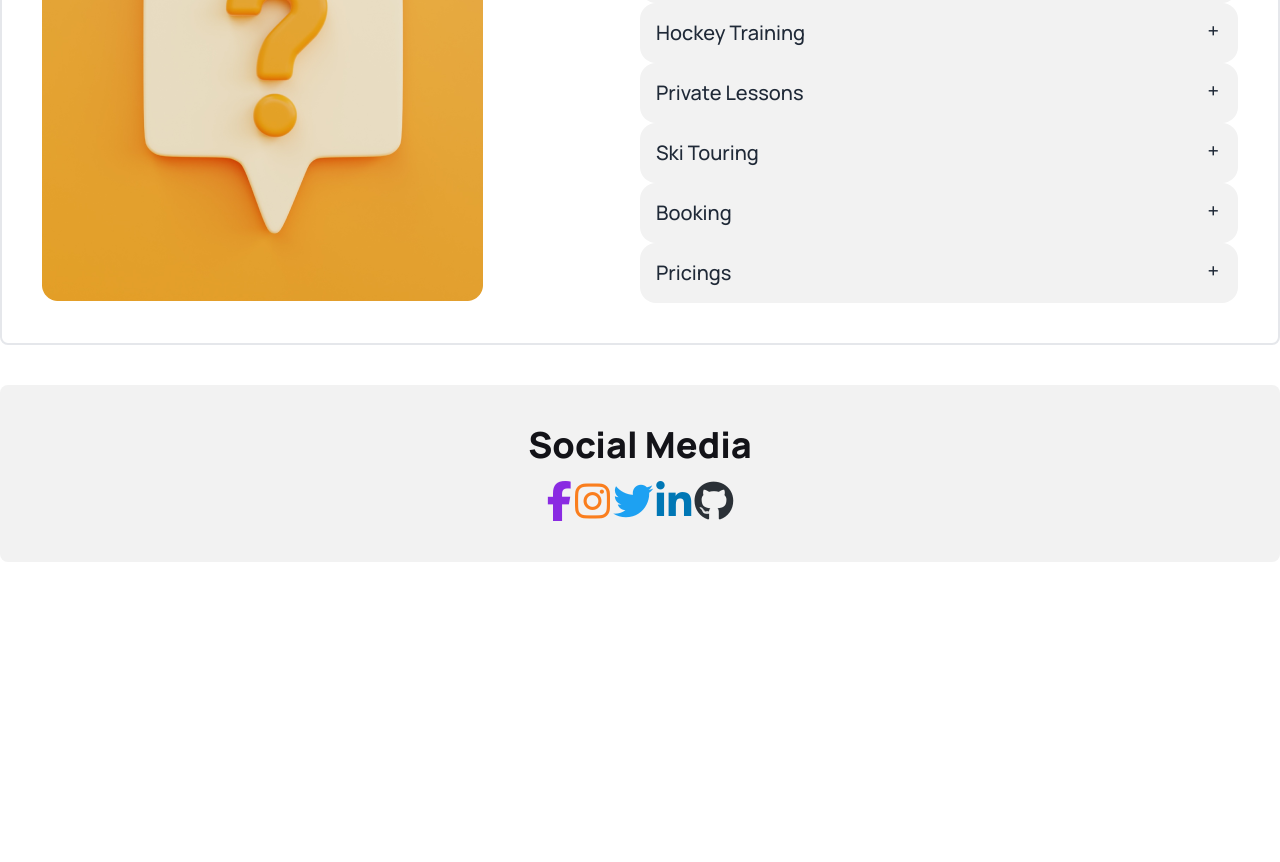
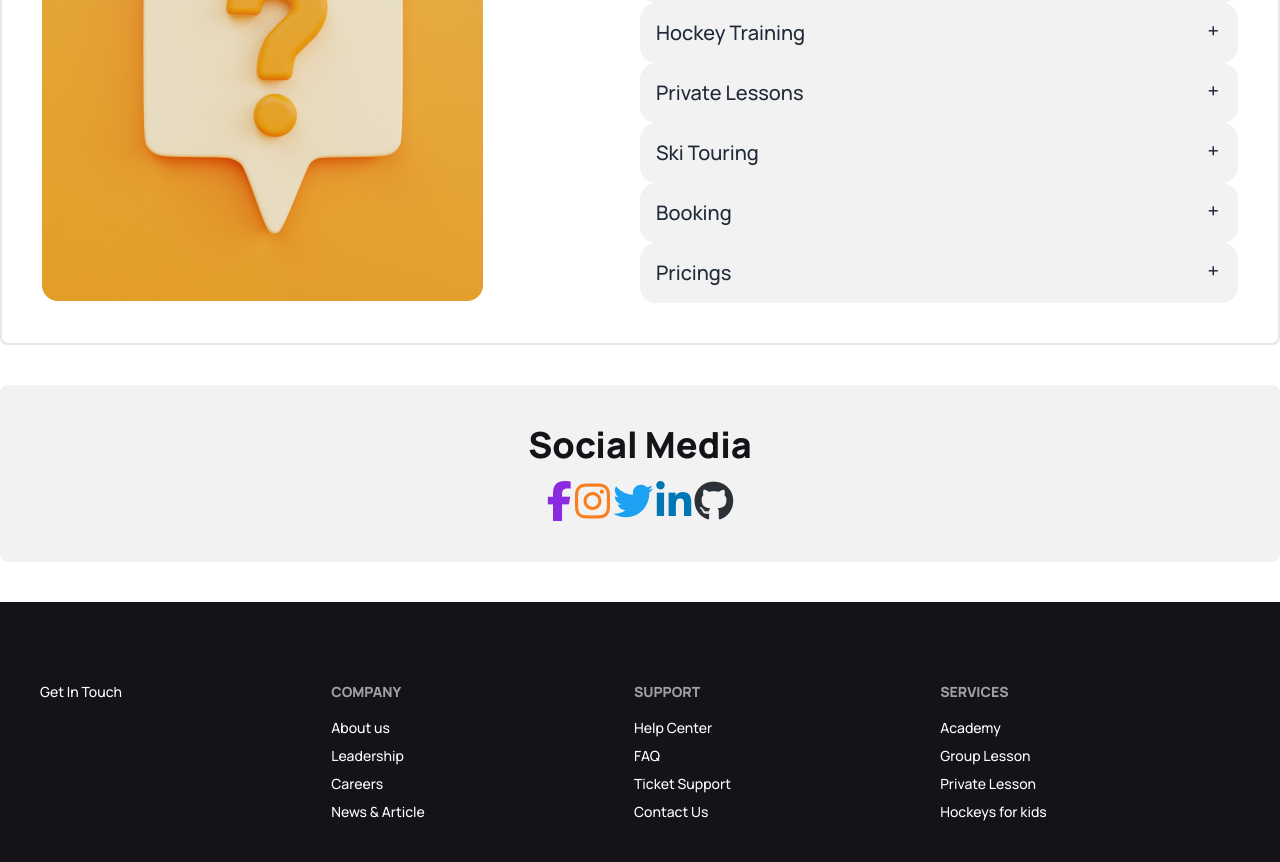
Before and after one commit to shahsohan/assignment-3, a plain HTML site: page index.html in a window 1280 px wide. Shown: the part 3705-4567 px from the top of the page. Before the commit the page ends 4267 px from the top, so only its background shows below. Drawn offline with nearby package versions, Linux system fonts and the light colour scheme.

Commit message:
added simple footer

```diff
--- a/index.html
+++ b/index.html
@@ -249,7 +249,7 @@
                                 fashion
                                 trends.</p>
                             <div class="font-medium text-[#5A5A5D] text-base inline-flex">
-                                <p>Price - $22.00</p>
+                                <p class="font-extrabold"><span>Price - $22.00</span></p>
                                 <img src="Images/Delivery Fee .png" alt="">
                                 <p>Delivery Fee : Free</p>
 
@@ -279,7 +279,7 @@
                                 teams compete, celebrating diversity, skill, and global camaraderie on the grand stage.
                             </p>
                             <div class="font-medium text-[#5A5A5D] text-base inline-flex">
-                                <p>Price - $22.00</p>
+                                <p class="font-extrabold"><span>Price - $22.00</span></p>
                                 <img src="Images/Delivery Fee .png" alt="">
                                 <p>Delivery Fee : Free</p>
 
@@ -309,7 +309,7 @@
                                 Stylish and versatile, the man's cap is a fashion essential. Enhance your look with
                                 comfort and flair, blending functionality and trendiness for every occasion.</p>
                             <div class="font-medium text-[#5A5A5D] text-base inline-flex">
-                                <p>Price - $22.00</p>
+                                <p class="font-extrabold"><span>Price - $22.00</span></p>
                                 <img src="Images/Delivery Fee .png" alt="">
                                 <p>Delivery Fee : Free</p>
 
@@ -339,7 +339,7 @@
                                 designs. Fans unite to support their teams, making each jersey a symbol of passion and
                                 unity..</p>
                             <div class="font-medium text-[#5A5A5D] text-base inline-flex">
-                                <p>Price - $22.00</p>
+                                <p class="font-extrabold"><span>Price - $22.00</span></p>
                                 <img src="Images/Delivery Fee .png" alt="">
                                 <p>Delivery Fee : Free</p>
 
@@ -369,7 +369,7 @@
                                 national team aesthetics. Players don these helmets, symbolizing strength and teamwork
                                 on the global stage.</p>
                             <div class="font-medium text-[#5A5A5D] text-base inline-flex">
-                                <p>Price - $22.00</p>
+                                <p class="font-extrabold"><span>Price - $22.00</span></p>
                                 <img src="Images/Delivery Fee .png" alt="">
                                 <p>Delivery Fee : Free</p>
 
@@ -398,7 +398,7 @@
                                 Nations unite in anticipation, celebrating skill, passion, and the spirit of
                                 international competition.</p>
                             <div class="font-medium text-[#5A5A5D] text-base inline-flex">
-                                <p>Price - $22.00</p>
+                                <p class="font-extrabold"><span>Price - $22.00</span></p>
                                 <img src="Images/Delivery Fee .png" alt="">
                                 <p>Delivery Fee : Free</p>
 
@@ -420,7 +420,8 @@
                 </div>
             </div>
             <!-- Clients Question -->
-            <div class="mb-10 border-2 rounded-lg border-1px-solid-rgba(19, 19, 24, 0.10) py-10 px-10 grid md:grid-cols-2 lg:grid-cols-2">
+            <div
+                class="mb-10 border-2 rounded-lg border-1px-solid-rgba(19, 19, 24, 0.10) py-10 px-10 grid md:grid-cols-2 lg:grid-cols-2">
                 <div class="">
                     <img src="Images/11.png" alt="">
                 </div>
@@ -486,7 +487,7 @@
             </div>
         </section>
         <!-- social icons section  -->
-        <div class=" text-center rounded-lg bg-base-200 ">
+        <div class=" text-center rounded-lg bg-base-200 mb-10">
             <div class="py-10 ">
                 <h3 class=" text-4xl font-extrabold text-[#131318] pb-4">Social Media</h3>
                 <div class=""><a href=""><i class="fa fa-facebook" aria-hidden="true"
@@ -509,7 +510,33 @@
 
     </main>
     <footer>
+        <footer class="footer pt-20 pb20 p-10 bg-[#131318] text-white">
+            <div>
+                <h3>Get In Touch</h3>
+            </div>
+            <nav>
+                <header class="footer-title text-white">Company</header>
+                <a class="link link-hover">About us</a>
+                <a class="link link-hover">Leadership</a>
+                <a class="link link-hover">Careers</a>
+                <a class="link link-hover">News & Article</a>
+            </nav>
+            <nav>
+                <header class="footer-title">Support</header>
+                <a class="link link-hover">Help Center</a>
+                <a class="link link-hover">FAQ</a>
+                <a class="link link-hover">Ticket Support</a>
+                <a class="link link-hover">Contact Us</a>
+            </nav>
+            <nav>
+                <header class="footer-title">Services</header>
+                <a class="link link-hover">Academy</a>
+                <a class="link link-hover">Group Lesson</a>
+                <a class="link link-hover">Private Lesson</a>
+                <a class="link link-hover">Hockeys for kids</a>
 
+            </nav>
+        </footer>
     </footer>
 
 </body>
```
